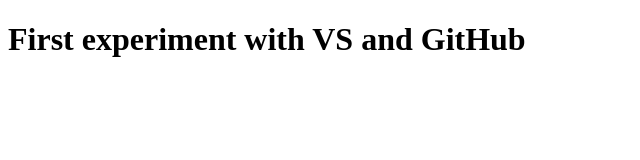
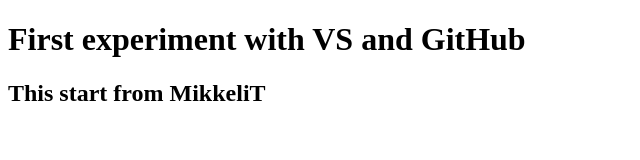
Before and after one commit to KingOfSpicy/GitHubAndVS_1805844, a plain HTML site: page wwwroot/index.html in a window 1280 px wide. Shown: the whole page, without its empty margins (0-640 px from the left). Drawn offline with Linux system fonts and the light colour scheme.

Commit message:
Add important header.

```diff
--- a/wwwroot/index.html
+++ b/wwwroot/index.html
@@ -6,5 +6,6 @@
 </head>
 <body>
     <h1>First experiment with VS and GitHub</h1>
+    <h2>This start from MikkeliT</h2>
 </body>
 </html>
```
